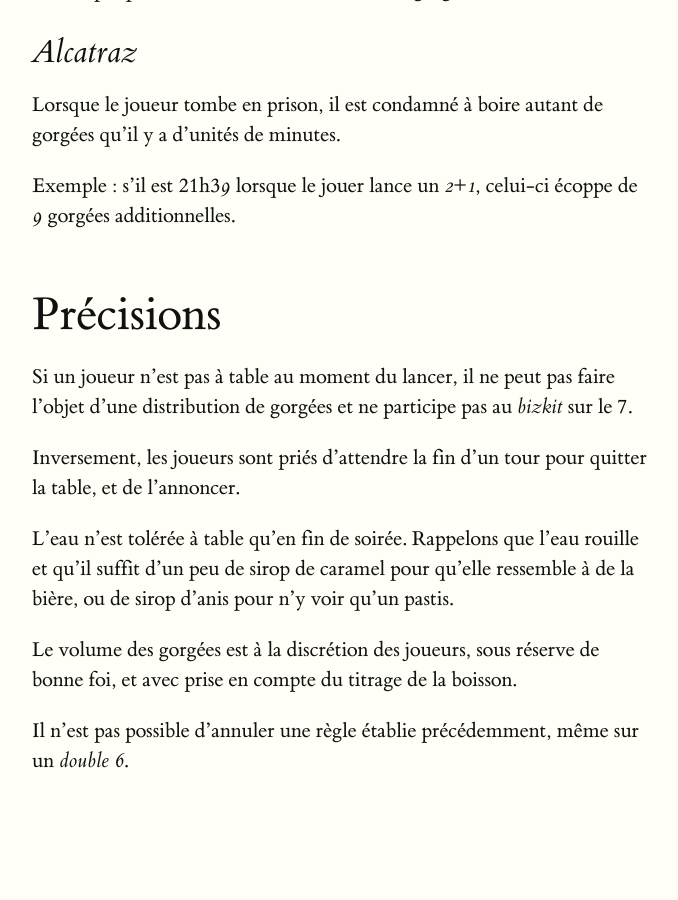
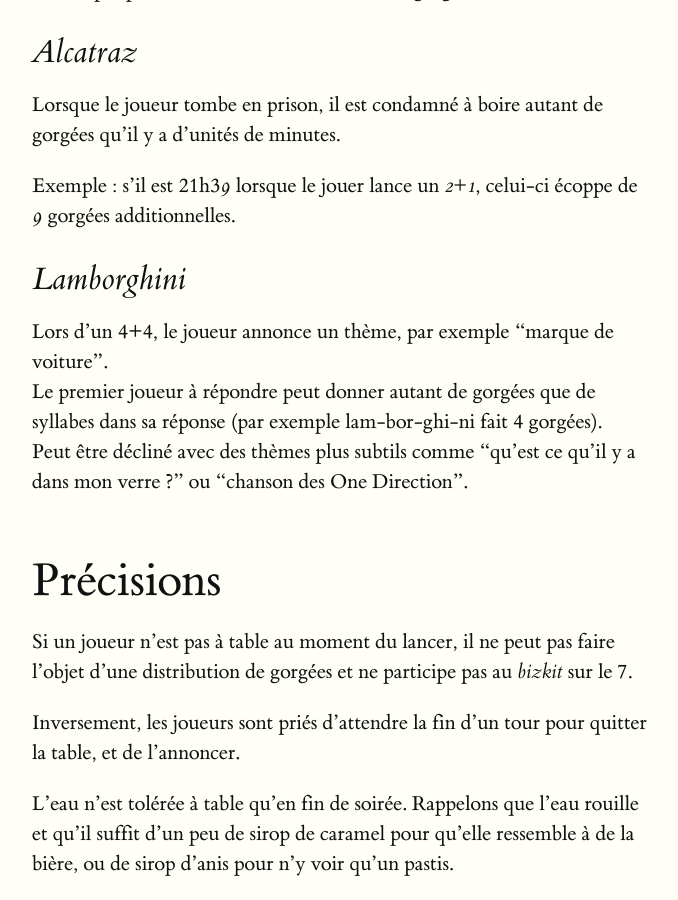
Before and after one commit to feston/bizkit, a Jekyll site: the page built from index.md, in a window 1280 px wide and 900 px high, scrolled down 5507 px. Shown: the whole window, without its empty margins (128-806 px from the left). Built offline with Jekyll 4.4.1, drawn with Linux system fonts in a browser that asks for light colours; before the commit the page ends 6304 px from its top, so only the background shows below that.

Commit message:
Add the Lamborghini rule

```diff
--- a/index.md
+++ b/index.md
@@ -201,6 +201,12 @@ Lorsque le joueur tombe en prison, il est condamné à boire autant de gorgées
 
 Exemple : s'il est 21h3*9* lorsque le jouer lance un _2+1_, celui-ci écoppe de *9* gorgées additionnelles.
 
+## Lamborghini
+
+Lors d'un 4+4, le joueur annonce un thème, par exemple "marque de voiture".
+Le premier joueur à répondre peut donner autant de gorgées que de syllabes dans sa réponse (par exemple lam-bor-ghi-ni fait 4 gorgées).
+Peut être décliné avec des thèmes plus subtils comme "qu'est ce qu'il y a dans mon verre ?" ou "chanson des One Direction".
+
 # Précisions
 
 Si un joueur n'est pas à table au moment du lancer, il ne peut pas faire
```
